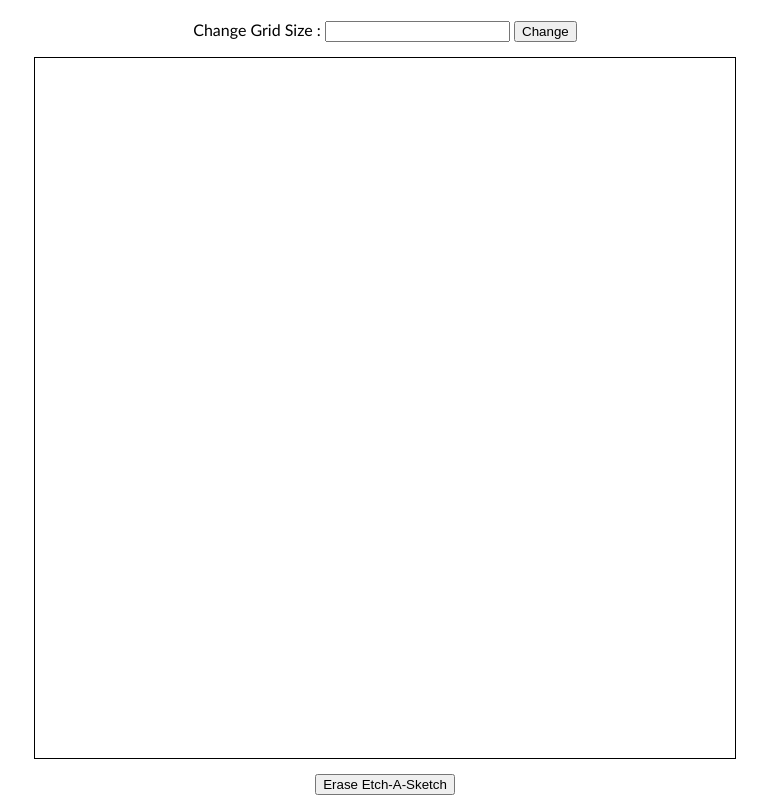
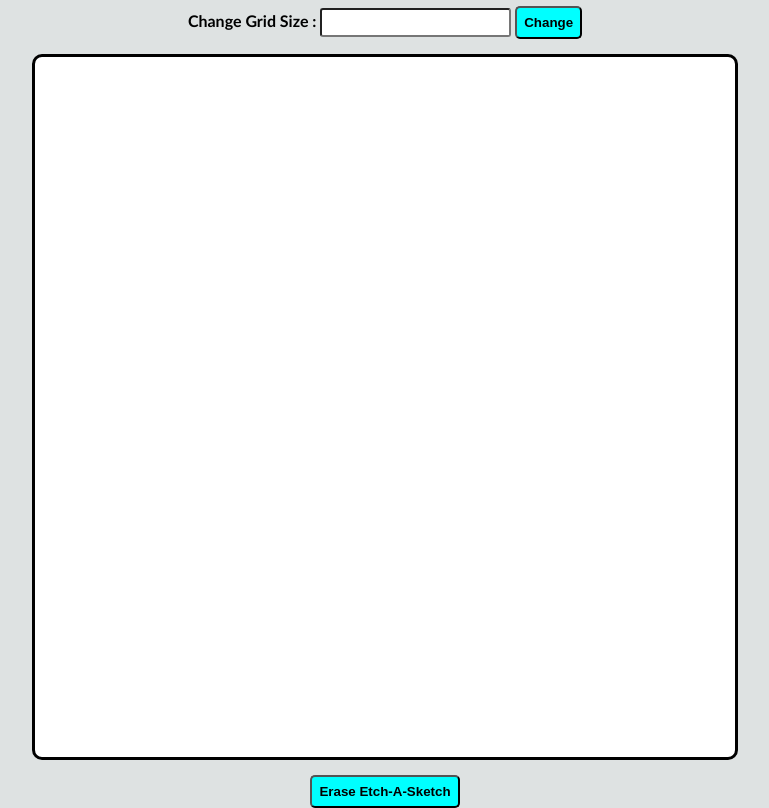
Before and after one commit to lbagd9898/etchasketch2, a plain HTML site: page index.html in a window 1280 px wide. Shown: the part 49-857 px from the top of the page, without its empty margins (255-1024 px from the left). Drawn offline with Linux system fonts and the light colour scheme.

Commit message:
completed etch a sketch with opacity functionality, erase button, and style'

```diff
--- a/javascript.js
+++ b/javascript.js
@@ -1,4 +1,4 @@
-createGrid(10)
+createGrid(5)
 
 function createGrid(number) {
     createColumns(number)
@@ -8,9 +8,10 @@ function createGrid(number) {
 function createColumns(number) {
     const container = document.querySelector('#container');
     let height = 100 / number
+    console.log(height)
     for (i=0; i<number; i++) {
         let row = document.createElement('div');
-        row.style.height = number + 'vh';
+        row.style.height = height + 'vh';
         row.style.width = '100%';
         row.style.display = 'flex';
         row.classList.add('column')
@@ -37,9 +38,10 @@ function createBoxes() {
         if (box.classList.contains('white')) {
             color = randomRgbColor();
             box.style.backgroundColor = 'rgb(' + color.join(',') + ')';
+            box.style.opacity = '0.1'
             box.classList.remove('white')
         } else {
-            console.log('help')
+            box.style.opacity = parseFloat(box.style.opacity) + 0.1;
         }
     });
 });
@@ -87,7 +89,6 @@ document.querySelector('#change').addEventListener('click', () => {
 });
 
 document.querySelector('#erase').addEventListener('click', () => {
-    let boxes = document.querySelectorAll('.box').forEach(function(box) {
-        box.style.backgroundColor = 'white';
-    })
+    input = document.querySelector('#input').value
+    changeGrid(input);
 })
--- a/style.css
+++ b/style.css
@@ -14,4 +14,30 @@ body {
     border: 1px solid black;
     width: 700px;
     height: 700px;
+    background-color: white;
 }
+
+button {
+    padding: 7px;
+    background-color: aqua;
+    border-radius: 5px;
+    font-weight: bold;
+}
+
+#changeGrid {
+    font-weight: bold;
+}
+
+#input {
+    padding: 5px;
+    border-radius: 3px;
+}
+
+#container {
+    border-width: 3px;
+    border-radius: 10px;
+}
+
+body {
+    background-color: rgb(222, 226, 226);
+}
```
